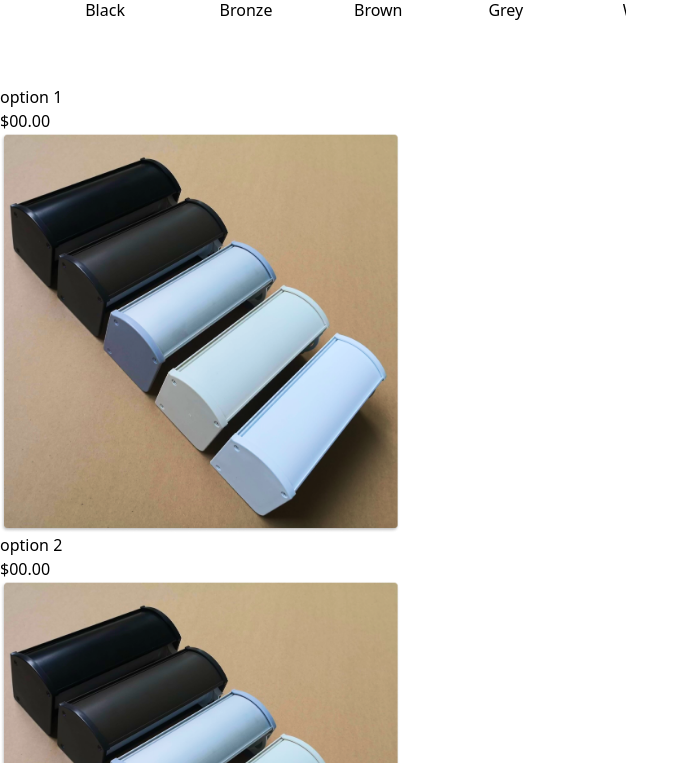
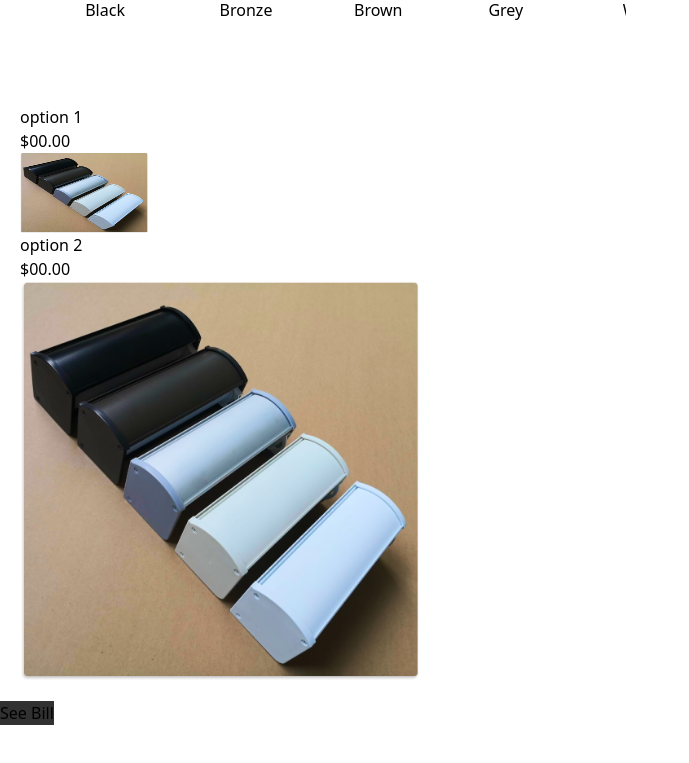
Before and after one commit to deodagee/economyblindsandshades, a Next.js app: page /components/fabrics/fabrics in a window 1280 px wide. Shown: the part 997-1760 px from the top of the page, without its empty margins (0-689 px from the left). After the commit the page ends 1722 px from the top, so only its background shows below. Built offline with nearby package versions, Linux system fonts and the light colour scheme.

Commit message:
Add files via upload

```diff
--- a/styles/components/pages/zebrablinds.module.css
+++ b/styles/components/pages/zebrablinds.module.css
@@ -2364,14 +2364,14 @@
 }
 
 
-.chosen_cassette_or_chosen_round_wrapper {
+.extra_options_set_main_wrapper {
   display: flex;
   width: 50vw;
   align-items: center;
   padding: 20px;
 }
 
-.select_cassette_or_bottom_rail_group {
+.extra_options_set_second_wrapper {
   display: flex;
 }
 
@@ -2379,27 +2379,32 @@
   display: flex;
 }
 
+.extra_options_set {}
+
 .bottom_rail_option_1 {}
 
-.select_cassette_ellipse2 {}
-
-.active_cassette_round2 {}
-
-.cassette2 {}
-
-.product_price {}
-
-.cassette_image_2 {
+.bottom_rail_option_1_ellipse {}
+
+.active_bottom_rail_option_1_ellipse {}
+
+.option_1_text {}
+
+.option_1_price {}
+
+.option_1_Image {
   display: flex;
   width: 10vw;
   height: 10vh;
-
-}
+}
+
 
 .bottom_rail_option_2 {}
 
-
-.select_round_ellipse2 {}
+.bottom_rail_option_2_ellipse {}
+
+.active_bottom_rail_option_2_ellipse {}
+
+
 
 .active_cassette_round2 {}
 
@@ -2409,12 +2414,6 @@
 
 
 .cassette_image3 {
-  display: flex;
-  width: 10vw;
-  height: 10vh;
-}
-
-.chosen_headrail_image {
   display: flex;
   width: 10vw;
   height: 10vh;
```
